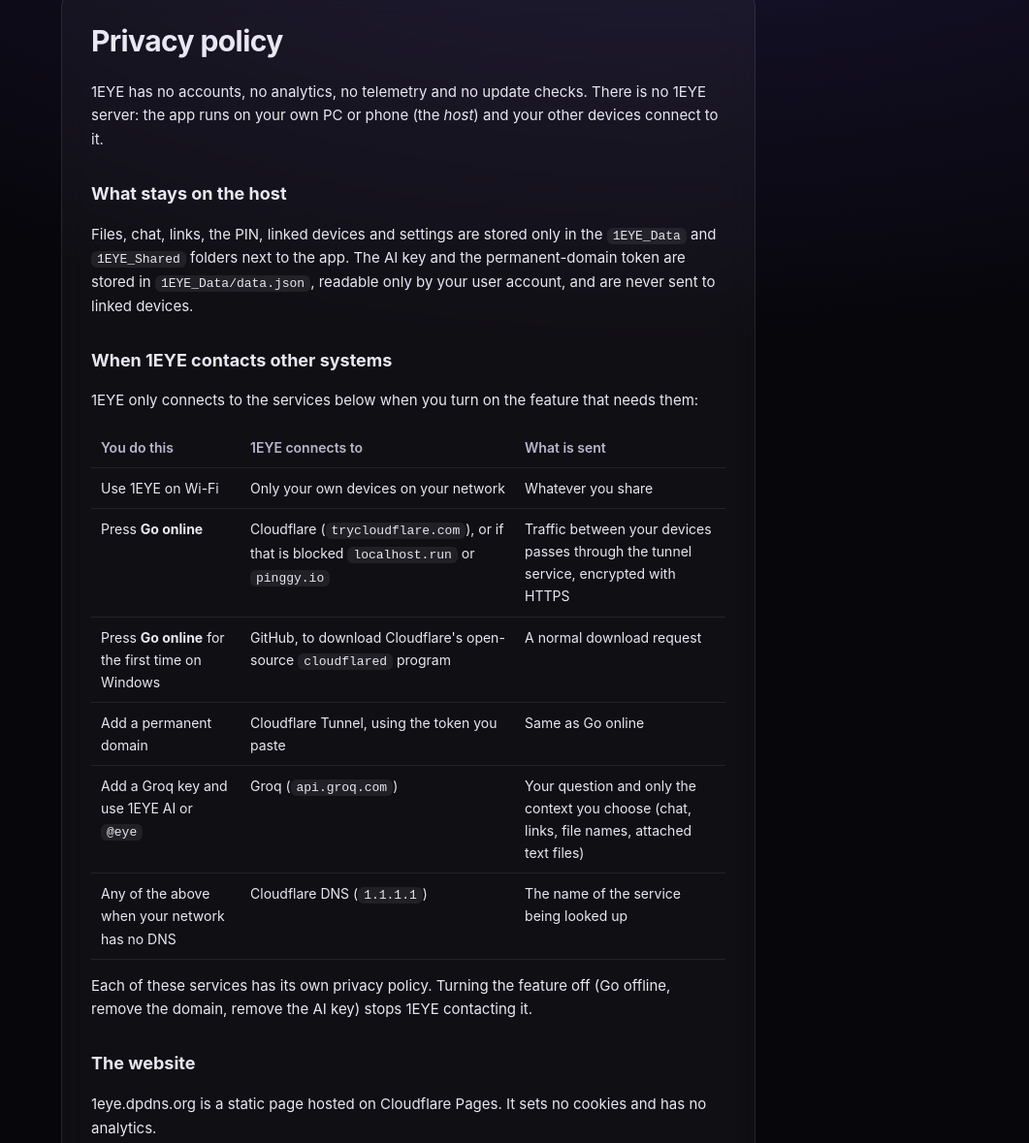
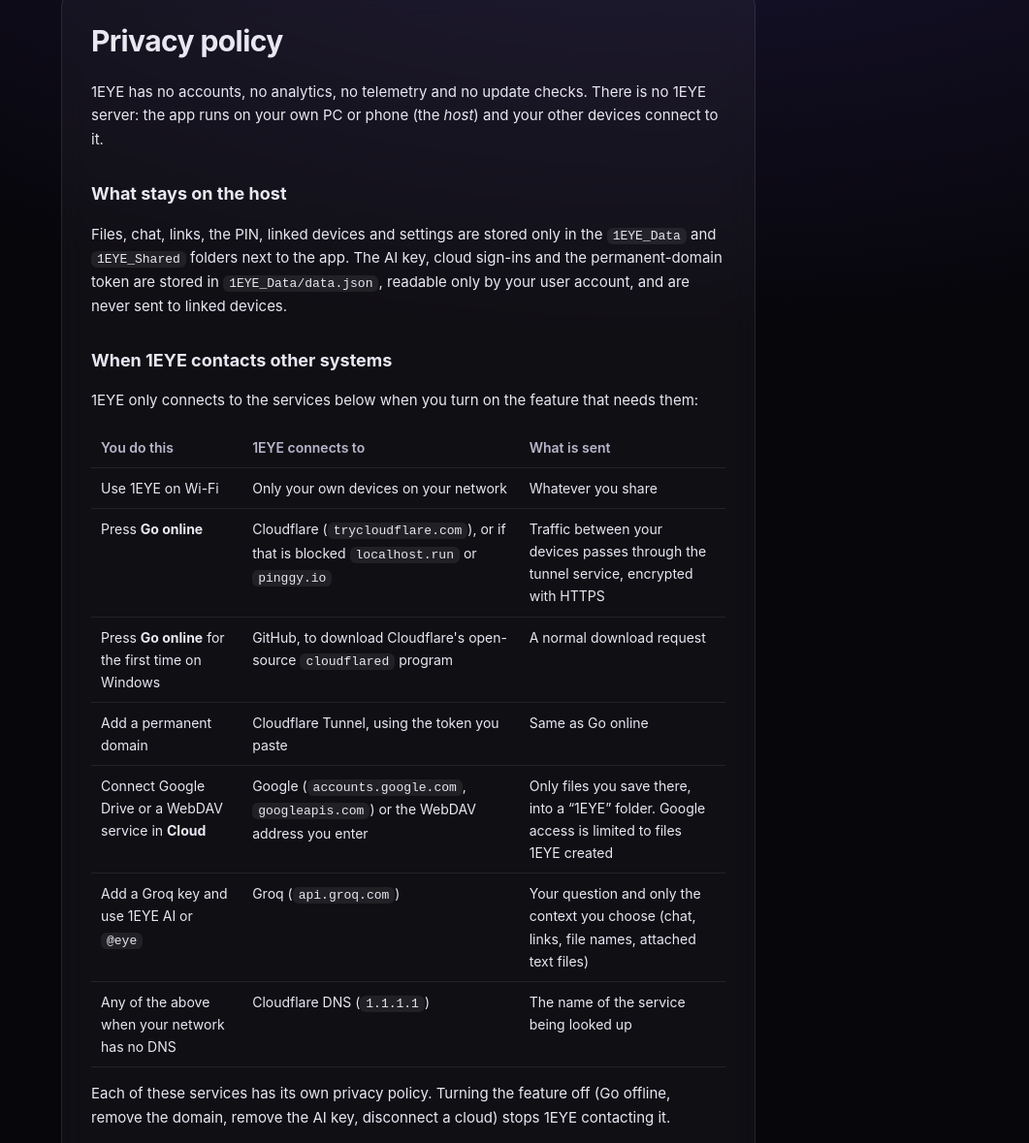
Before and after one commit to balajsajjad7-bot/1eye, a plain HTML site: page website/privacy.html in a window 1280 px wide. Shown: the part 96-1275 px from the top of the page at 97% size, without its empty margins (219-1280 px from the left). Drawn offline with Linux system fonts and the light colour scheme.

Commit message:
Privacy policy: cloud storage
Co-Authored-By: Claude Opus 5.5 <noreply@anthropic.com>
Claude-Session: https://claude.ai/code/session_01CKvwfxDVMNqV6u4M25n533

```diff
--- a/website/privacy.html
+++ b/website/privacy.html
@@ -11,11 +11,11 @@ footer{color:#77738c;font-size:13px;margin-top:28px}
 <div class="card"><h1>Privacy policy</h1>
 <p>1EYE has no accounts, no analytics, no telemetry and no update checks. There is no 1EYE server: the app runs on your own PC or phone (the <i>host</i>) and your other devices connect to it.</p>
 <h2>What stays on the host</h2>
-<p>Files, chat, links, the PIN, linked devices and settings are stored only in the <code>1EYE_Data</code> and <code>1EYE_Shared</code> folders next to the app. The AI key and the permanent-domain token are stored in <code>1EYE_Data/data.json</code>, readable only by your user account, and are never sent to linked devices.</p>
+<p>Files, chat, links, the PIN, linked devices and settings are stored only in the <code>1EYE_Data</code> and <code>1EYE_Shared</code> folders next to the app. The AI key, cloud sign-ins and the permanent-domain token are stored in <code>1EYE_Data/data.json</code>, readable only by your user account, and are never sent to linked devices.</p>
 <h2>When 1EYE contacts other systems</h2>
 <p>1EYE only connects to the services below when you turn on the feature that needs them:</p>
-<table><tr><th>You do this</th><th>1EYE connects to</th><th>What is sent</th></tr><tr><td>Use 1EYE on Wi-Fi</td><td>Only your own devices on your network</td><td>Whatever you share</td></tr><tr><td>Press <b>Go online</b></td><td>Cloudflare (<code>trycloudflare.com</code>), or if that is blocked <code>localhost.run</code> or <code>pinggy.io</code></td><td>Traffic between your devices passes through the tunnel service, encrypted with HTTPS</td></tr><tr><td>Press <b>Go online</b> for the first time on Windows</td><td>GitHub, to download Cloudflare's open-source <code>cloudflared</code> program</td><td>A normal download request</td></tr><tr><td>Add a permanent domain</td><td>Cloudflare Tunnel, using the token you paste</td><td>Same as Go online</td></tr><tr><td>Add a Groq key and use 1EYE AI or <code>@eye</code></td><td>Groq (<code>api.groq.com</code>)</td><td>Your question and only the context you choose (chat, links, file names, attached text files)</td></tr><tr><td>Any of the above when your network has no DNS</td><td>Cloudflare DNS (<code>1.1.1.1</code>)</td><td>The name of the service being looked up</td></tr></table>
-<p>Each of these services has its own privacy policy. Turning the feature off (Go offline, remove the domain, remove the AI key) stops 1EYE contacting it.</p>
+<table><tr><th>You do this</th><th>1EYE connects to</th><th>What is sent</th></tr><tr><td>Use 1EYE on Wi-Fi</td><td>Only your own devices on your network</td><td>Whatever you share</td></tr><tr><td>Press <b>Go online</b></td><td>Cloudflare (<code>trycloudflare.com</code>), or if that is blocked <code>localhost.run</code> or <code>pinggy.io</code></td><td>Traffic between your devices passes through the tunnel service, encrypted with HTTPS</td></tr><tr><td>Press <b>Go online</b> for the first time on Windows</td><td>GitHub, to download Cloudflare's open-source <code>cloudflared</code> program</td><td>A normal download request</td></tr><tr><td>Add a permanent domain</td><td>Cloudflare Tunnel, using the token you paste</td><td>Same as Go online</td></tr><tr><td>Connect Google Drive or a WebDAV service in <b>Cloud</b></td><td>Google (<code>accounts.google.com</code>, <code>googleapis.com</code>) or the WebDAV address you enter</td><td>Only files you save there, into a “1EYE” folder. Google access is limited to files 1EYE created</td></tr><tr><td>Add a Groq key and use 1EYE AI or <code>@eye</code></td><td>Groq (<code>api.groq.com</code>)</td><td>Your question and only the context you choose (chat, links, file names, attached text files)</td></tr><tr><td>Any of the above when your network has no DNS</td><td>Cloudflare DNS (<code>1.1.1.1</code>)</td><td>The name of the service being looked up</td></tr></table>
+<p>Each of these services has its own privacy policy. Turning the feature off (Go offline, remove the domain, remove the AI key, disconnect a cloud) stops 1EYE contacting it.</p>
 <h2>The website</h2>
 <p>1eye.dpdns.org is a static page hosted on Cloudflare Pages. It sets no cookies and has no analytics.</p>
 <h2>Contact</h2>
```
Also changed, not shown: 1 other file.
